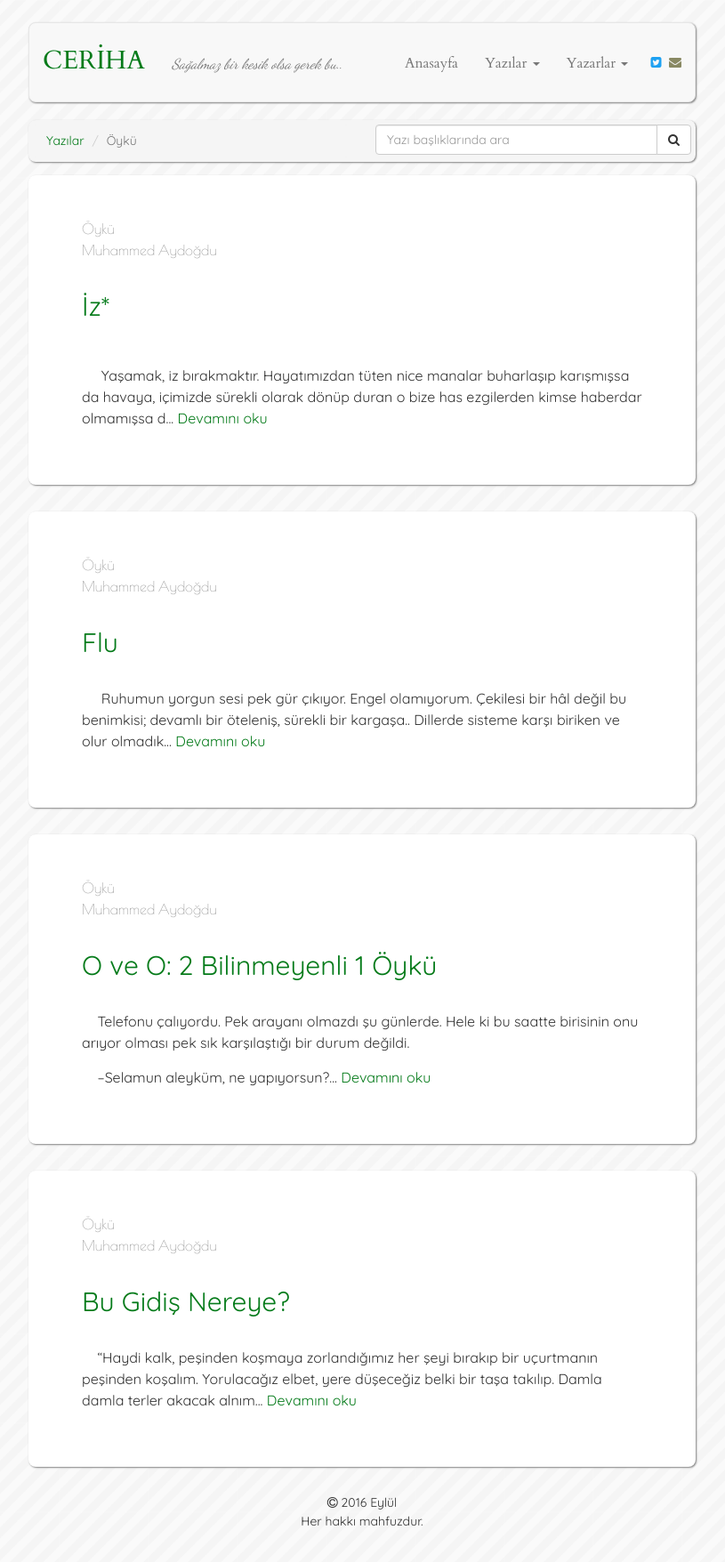
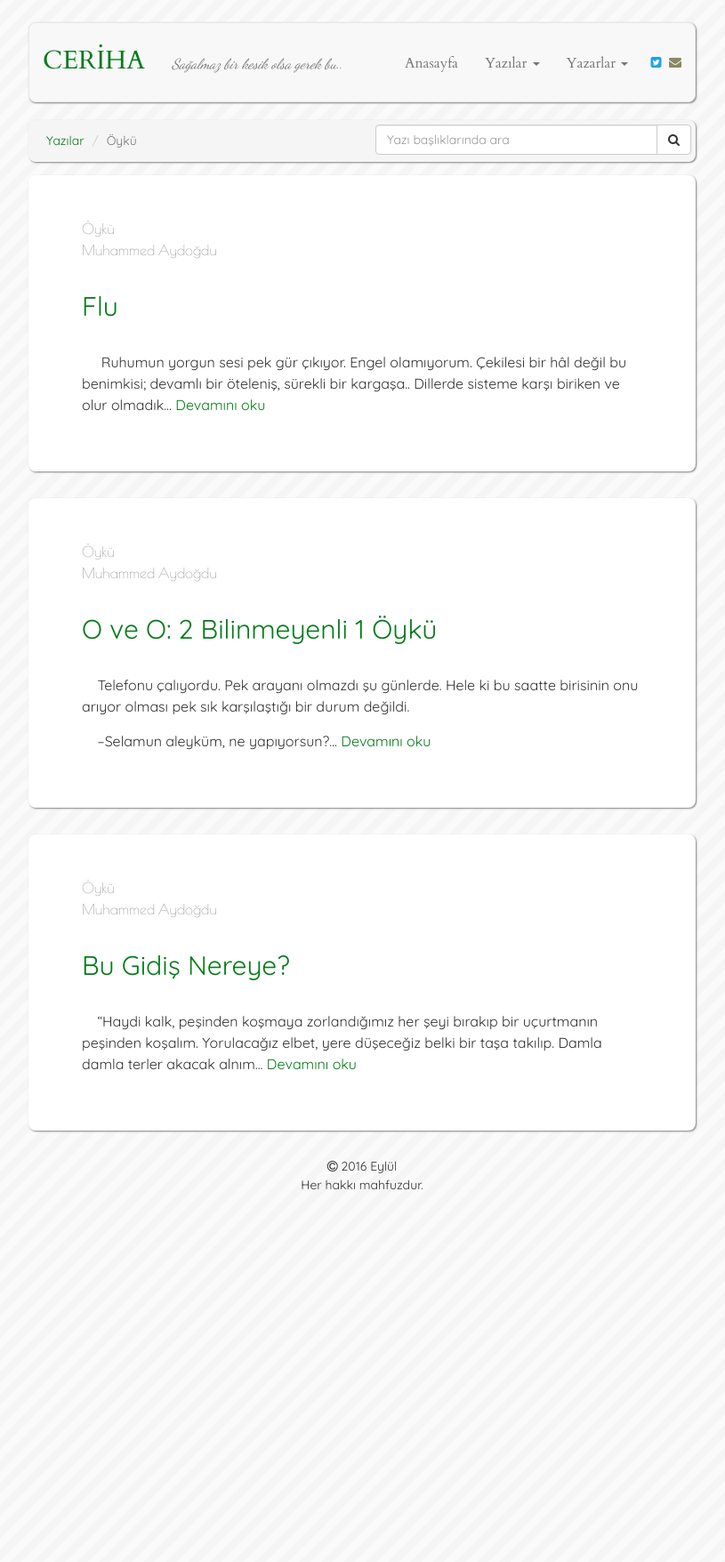
Before and after one commit to muhammedaydogdu/muhammedaydogdu.github.io, a Jekyll site: the page built from oyku.html, in a window 1280 px wide. Shown: the whole page at 89% size, without its empty margins (233-1048 px from the left). Built offline with Jekyll 4.4.1, drawn with Linux system fonts in a browser that asks for light colours; some web fonts are replaced; after the commit the page ends 1378 px from its top, so only the background shows below that.

Commit message:
Update 2019-03-18-iz.md

```diff
--- a/_posts/2019-03-18-iz.md
+++ b/_posts/2019-03-18-iz.md
@@ -2,8 +2,9 @@
 layout: post
 title: İz*
 author: Muhammed Aydoğdu
-type: Öykü
+type: w
 x: "200"
+published: no
 ---
 
 <br/>
@@ -23,6 +24,7 @@
 &nbsp;&nbsp;&nbsp;&nbsp; Bu yüzden 'değişim' dedim işte, ne söyleyeceğimi bilemeyişimin acizliğiyle kıvranırken çareyi değişim'den bahis açmakta buldum. Oysa sen zaten değişmiştin. Ben.. Kendini bilmezin biriyim, şimdi ne değiştiğimi ne de büsbütün aynı kaldığımı savunabiliyorum. Ama bilmelisin ki insanın bir şeylerden kaçış uğruna kendi gerçekliğinden saklanması, ona ağır bir bedel ödetir ve bu bedel de yine değişimden başka bir şey değildir. Varlığı savunulan ama hakikatte istenmeyen garip bir vaziyet.. Ve sen, -istemeyerek de olsa- kendi hakikatine karşı bu değişimi savunarak geriye dönüş yolunu unutturan hâin bir yolculuğa niyetlendin. Yine de ben peşindeyim, izini sürüyorum senin. Sen unutsan da benim halen ezberimde bu çetrefilli dönüş yolu. Hiçbir şey eskisi gibi olmaz, bu aşikâr. Ama eskisinden daha güzel olabilir. Tek ümidim bu..
 
 &nbsp;&nbsp;&nbsp;&nbsp; Her taraf bembeyaz, yolum karlı. Çöken senin hüznün bu yollara, çok belli. Soluduğum havaya soluğun karışmış. Ayağımı attığım yerde biten bu izlerse bir zamanlar senindi. Sanırım buldum seni..
+<br/>
 
 ---
 <br/>
```
